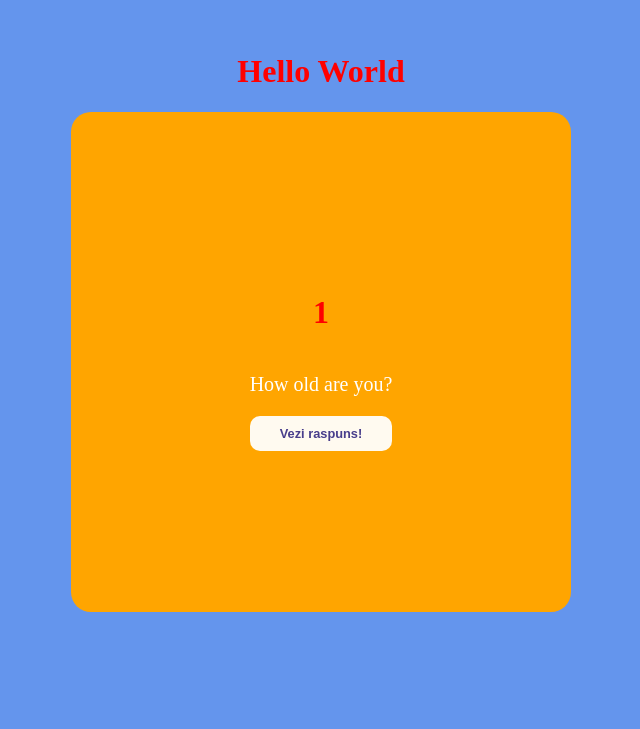
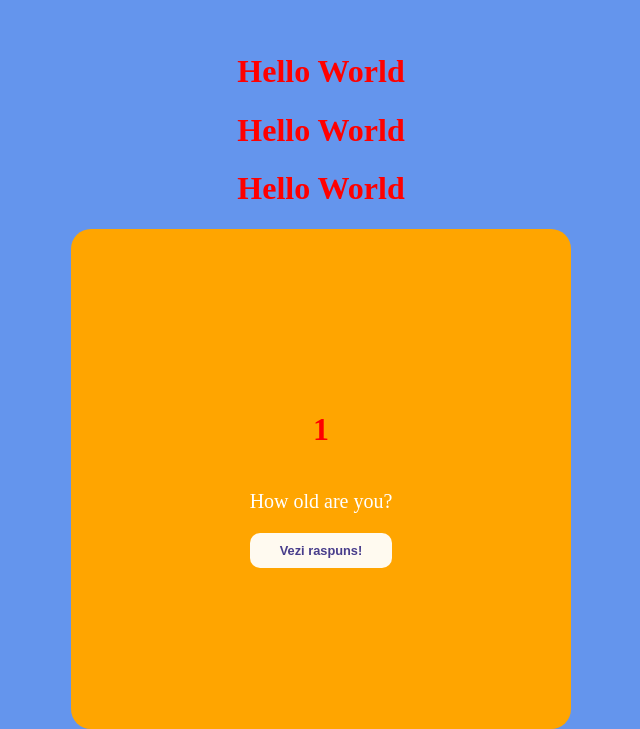
Before and after one commit to davidbacter01/davidbacter01.github.io, a plain HTML site: page index.html in a window 1280 px wide. Shown: the part 126-855 px from the top of the page, without its empty margins (319-959 px from the left). Before the commit the page ends 816 px from the top, so only its background shows below. Drawn offline with Linux system fonts and the light colour scheme.

Commit message:
demo changes

```diff
--- a/index.html
+++ b/index.html
@@ -8,6 +8,8 @@
 </head>
 <body>
     <div id="container">
+        <h1>Hello World</h1>
+        <h1>Hello World</h1>
         <h1>Hello World</h1>
         <div id="card" class="card-frame">
             <div id="front" class="card-front card-side-format">
```
